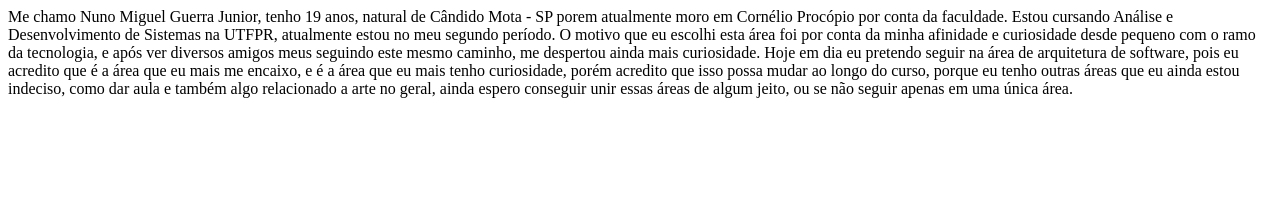
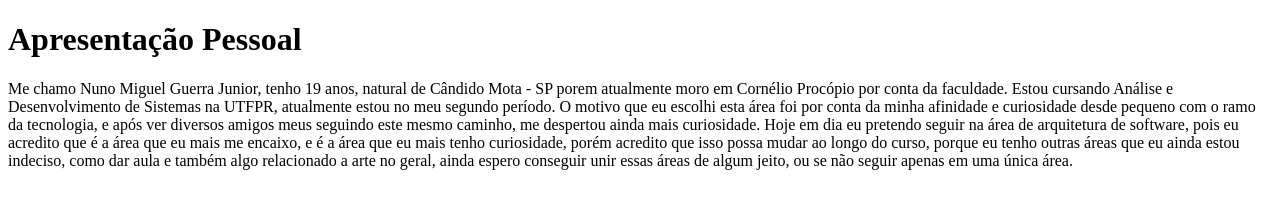
Before and after one commit to nunoguerra1/curriculo, a plain HTML site: page index.html in a window 1280 px wide. Drawn offline with Linux system fonts and the light colour scheme.

Commit message:
Add files via upload

```diff
--- a/index.html
+++ b/index.html
@@ -6,7 +6,8 @@
     <title>Currículo</title>
 </head>
 <body>
-Me chamo Nuno Miguel Guerra Junior, tenho 19 anos, natural de Cândido Mota - SP
+    <h1>Apresentação Pessoal</h1>
+    Me chamo Nuno Miguel Guerra Junior, tenho 19 anos, natural de Cândido Mota - SP
 porem atualmente moro em Cornélio Procópio por conta da faculdade. Estou
 cursando Análise e Desenvolvimento de Sistemas na UTFPR, atualmente estou no
 meu segundo período. O motivo que eu escolhi esta área foi por conta da minha
```
